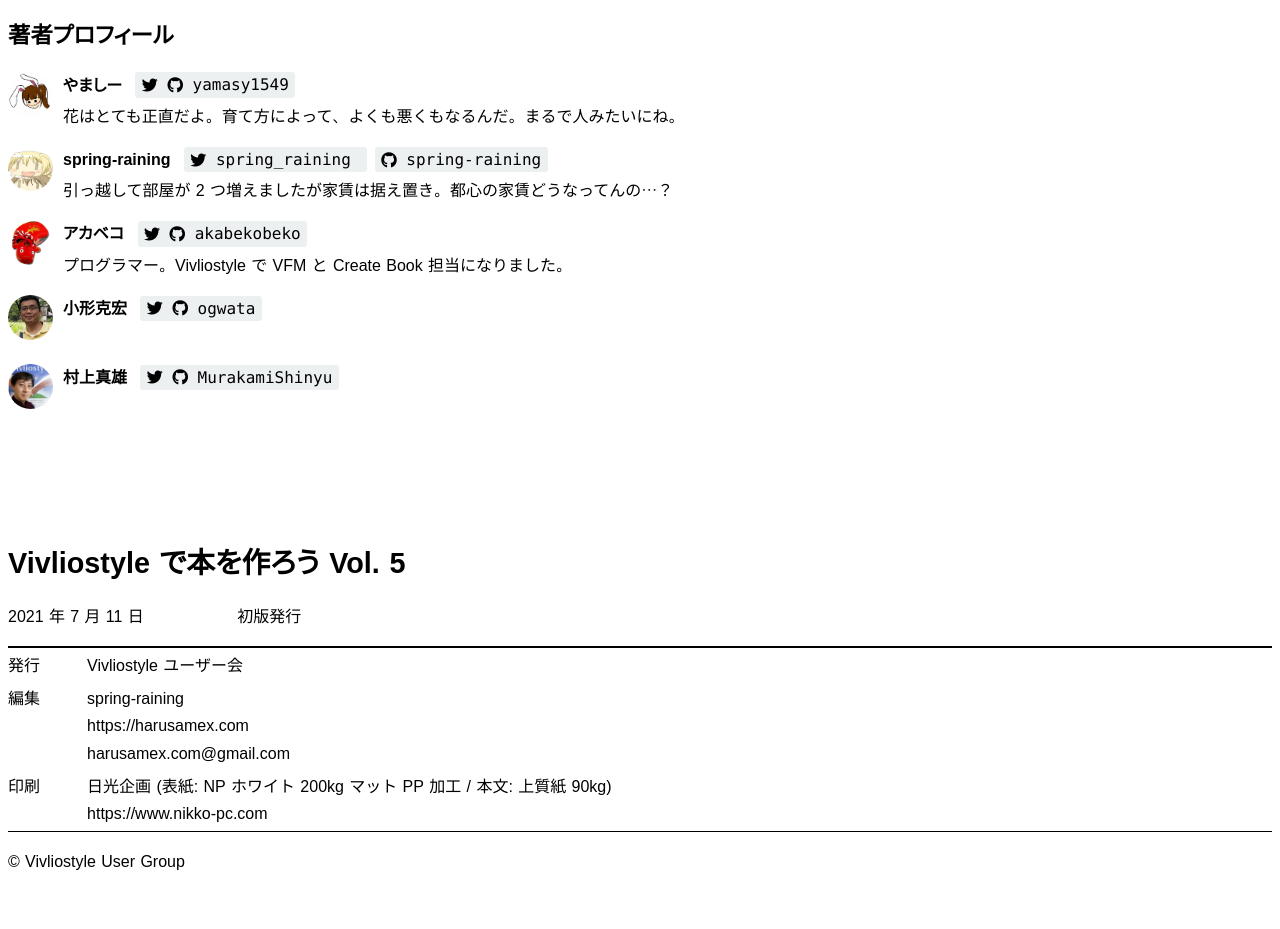
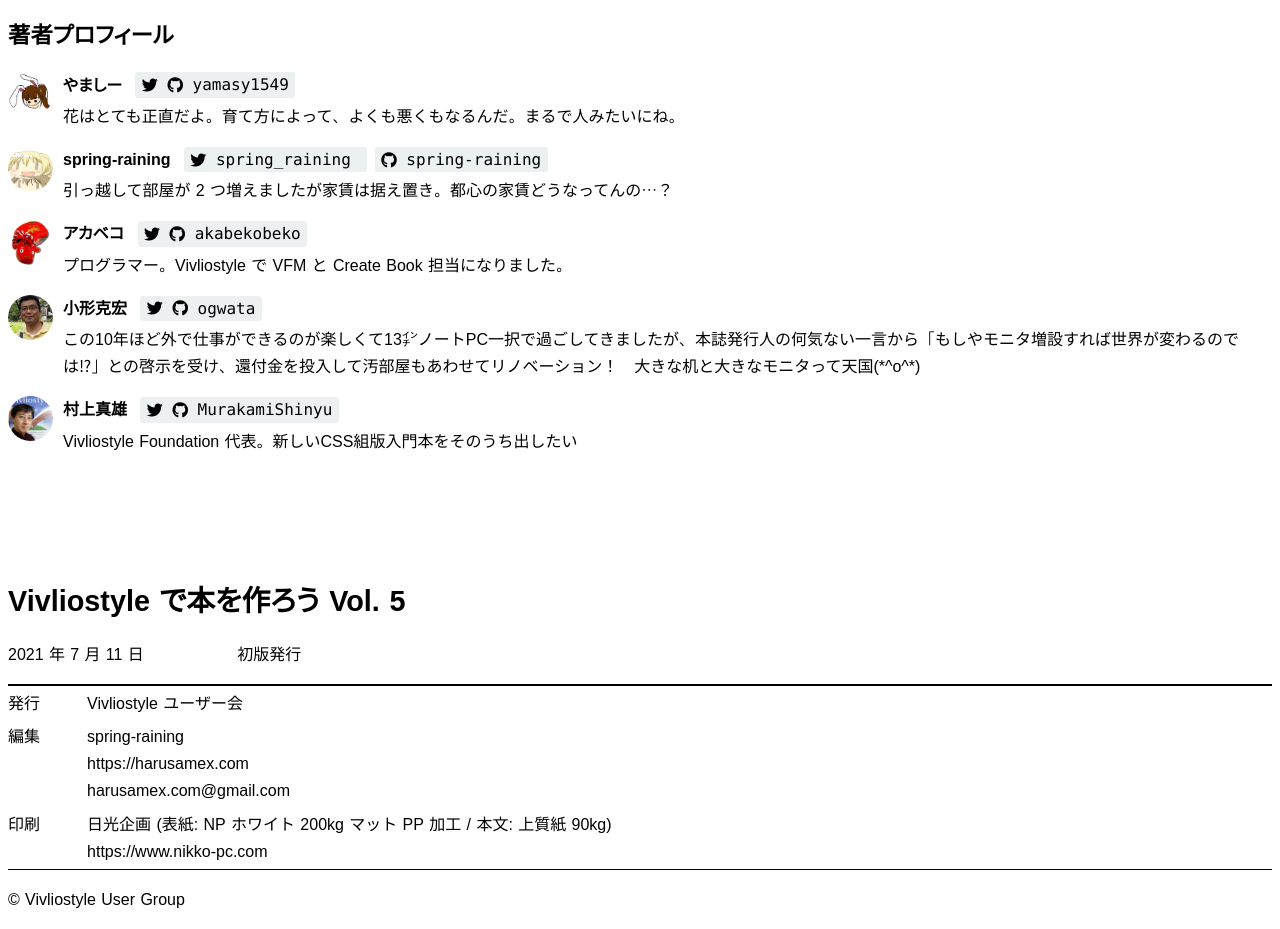
Before and after one commit to spring-raining/tbf11-draft, a website: page content/atogaki.html in a window 1280 px wide. Before the commit the page ends 891 px from the top, so only its background shows below. Drawn offline with Linux system fonts and the light colour scheme.

Commit message:
Update atogaki

```diff
--- a/content/atogaki.html
+++ b/content/atogaki.html
@@ -79,6 +79,7 @@
           ogwata
         </code>
         <div>
+          この10年ほど外で仕事ができるのが楽しくて13㌅ノートPC一択で過ごしてきましたが、本誌発行人の何気ない一言から「もしやモニタ増設すれば世界が変わるのでは⁉︎」との啓示を受け、還付金を投入して汚部屋もあわせてリノベーション！　大きな机と大きなモニタって天国(*^o^*)
         </div>
       </div>
     </div>
@@ -95,7 +96,7 @@
           MurakamiShinyu
         </code>
         <div>
-
+          Vivliostyle Foundation 代表。新しいCSS組版入門本をそのうち出したい
         </div>
       </div>
     </div>
```
